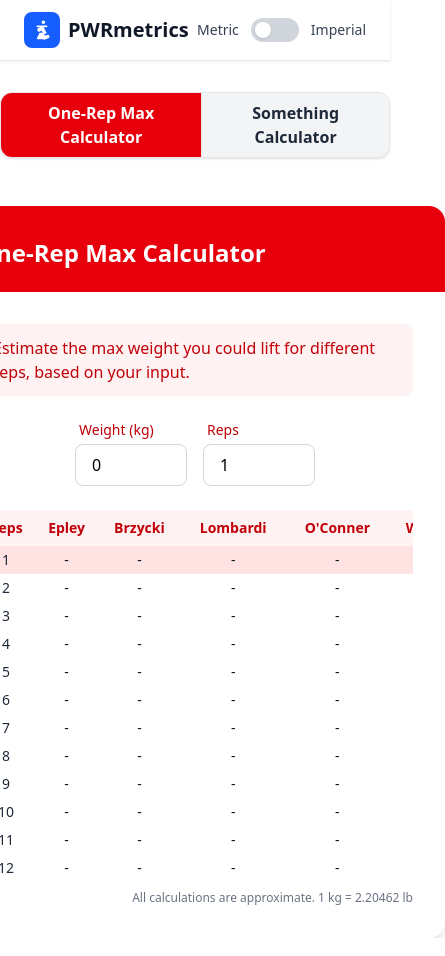
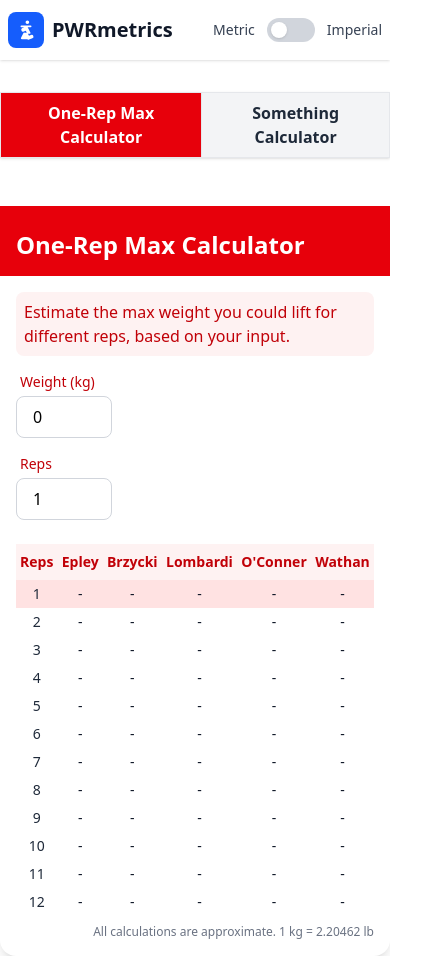
Before and after one commit to ZzyzxIsAlreadyTaken/pwrmetrics, a React (Vite) app: page / in a window 390 px wide. Shown: the whole page, 445 px wide, since content can reach past the window. Built offline with nearby package versions, Linux system fonts and the light colour scheme.

Commit message:
Fixed design bugs for mobile view, better mobile design for tab bar and calculator heading

```diff
--- a/src/components/Header.tsx
+++ b/src/components/Header.tsx
@@ -7,7 +7,7 @@ interface HeaderProps {
 
 const Header: React.FC<HeaderProps> = ({ unit, onUnitChange }) => {
   return (
-    <header className="w-full flex items-center justify-between px-6 py-3 bg-white shadow-sm">
+    <header className="w-full flex items-center justify-between px-2 sm:px-6 py-3 bg-white shadow-sm">
       <div className="flex items-center gap-2">
         {/* Running icon SVG */}
         <span className="inline-flex items-center justify-center w-9 h-9 rounded-lg bg-blue-600">
--- a/src/components/StrengthCalculator.tsx
+++ b/src/components/StrengthCalculator.tsx
@@ -97,9 +97,9 @@ function StrengthCalculator({ unit }: StrengthCalculatorProps) {
   const showScroll = reps > maxRows;
 
   return (
-    <div className="bg-white rounded-2xl shadow-lg min-w-[500px] max-w-2xl mx-auto">
+    <div className="bg-white rounded-2xl shadow-lg w-full max-w-2xl mx-auto sm:min-w-[500px]">
       {/* Header with solid color and icon */}
-      <div className="rounded-t-2xl bg-red-600 px-8 pt-8 pb-6 flex items-center gap-4">
+      <div className="sm:rounded-t-2xl bg-red-600 px-4 sm:px-8 pt-6 sm:pt-8 pb-4 sm:pb-6 flex items-center gap-4">
         <div>
           <div className="text-2xl font-bold text-white leading-tight">
             One-Rep Max Calculator
@@ -107,12 +107,12 @@ function StrengthCalculator({ unit }: StrengthCalculatorProps) {
         </div>
       </div>
       {/* End header */}
-      <div className="p-8">
-        <div className="bg-red-50 rounded-lg px-4 py-3 mb-6 text-red-700 text-base">
+      <div className="p-4 sm:p-8">
+        <div className="bg-red-50 rounded-lg px-2 sm:px-4 py-2 sm:py-3 mb-4 sm:mb-6 text-red-700 text-base">
           Estimate the max weight you could lift for different reps, based on
           your input.
         </div>
-        <div className="flex gap-4 justify-center mb-6">
+        <div className="flex flex-col sm:flex-row gap-4 justify-center mb-6">
           <div className="flex flex-col items-start">
             <label
               className="text-red-700 font-medium text-sm mb-1 ml-1"
@@ -127,7 +127,7 @@ function StrengthCalculator({ unit }: StrengthCalculatorProps) {
               value={inputValue}
               onChange={handleWeightChange}
               placeholder={unit === "imperial" ? "Weight (lb)" : "Weight (kg)"}
-              className="px-4 py-2 rounded-lg border border-gray-300 focus:border-red-600 focus:outline-none text-base w-28"
+              className="px-4 py-2 rounded-lg border border-gray-300 focus:border-red-600 focus:outline-none text-base w-24 sm:w-28"
             />
           </div>
           <div className="flex flex-col items-start">
@@ -144,13 +144,13 @@ function StrengthCalculator({ unit }: StrengthCalculatorProps) {
               value={reps}
               onChange={(e) => setReps(Number(e.target.value))}
               placeholder="Reps"
-              className="px-4 py-2 rounded-lg border border-gray-300 focus:border-red-600 focus:outline-none text-base w-28"
+              className="px-4 py-2 rounded-lg border border-gray-300 focus:border-red-600 focus:outline-none text-base w-24 sm:w-28"
             />
           </div>
         </div>
         <div className="mt-6 max-w-full overflow-x-auto">
           <div className={showScroll ? "max-h-96 overflow-y-auto" : ""}>
-            <table className="w-full border-collapse text-sm min-w-[500px]">
+            <table className="w-full border-collapse text-sm min-w-[350px] sm:min-w-[500px]">
               <thead>
                 <tr>
                   <th className="bg-red-50 text-red-700 font-semibold py-2 px-1">
--- a/src/components/TabBar.tsx
+++ b/src/components/TabBar.tsx
@@ -19,7 +19,7 @@ const TabBar: React.FC<TabBarProps> = ({
   activeColor,
 }) => (
   <div className="flex justify-center mt-8 mb-12">
-    <div className="flex rounded-xl bg-gray-100 shadow-sm border border-gray-200 overflow-hidden">
+    <div className="flex bg-gray-100 shadow-sm border border-gray-200 overflow-hidden sm:rounded-xl">
       {tabs.map(({ key, label }, idx) => (
         <button
           key={key}
```
